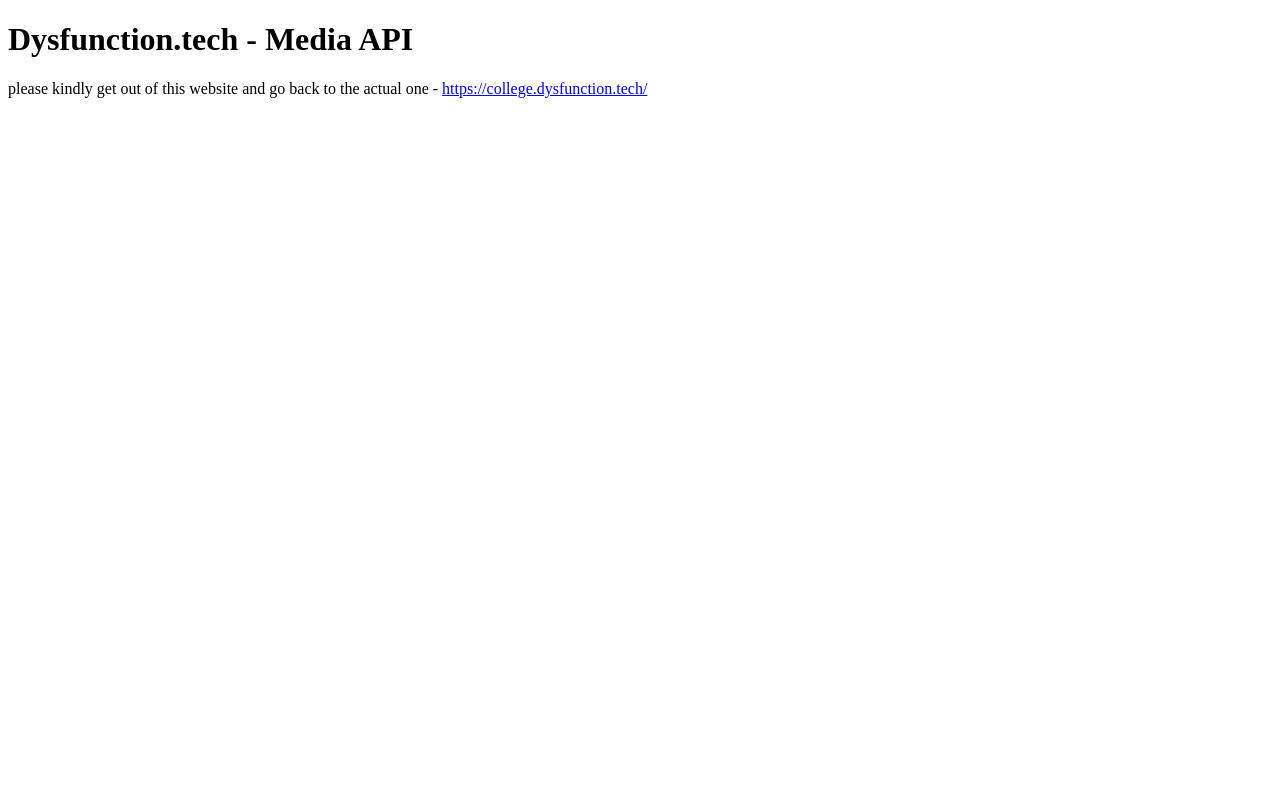
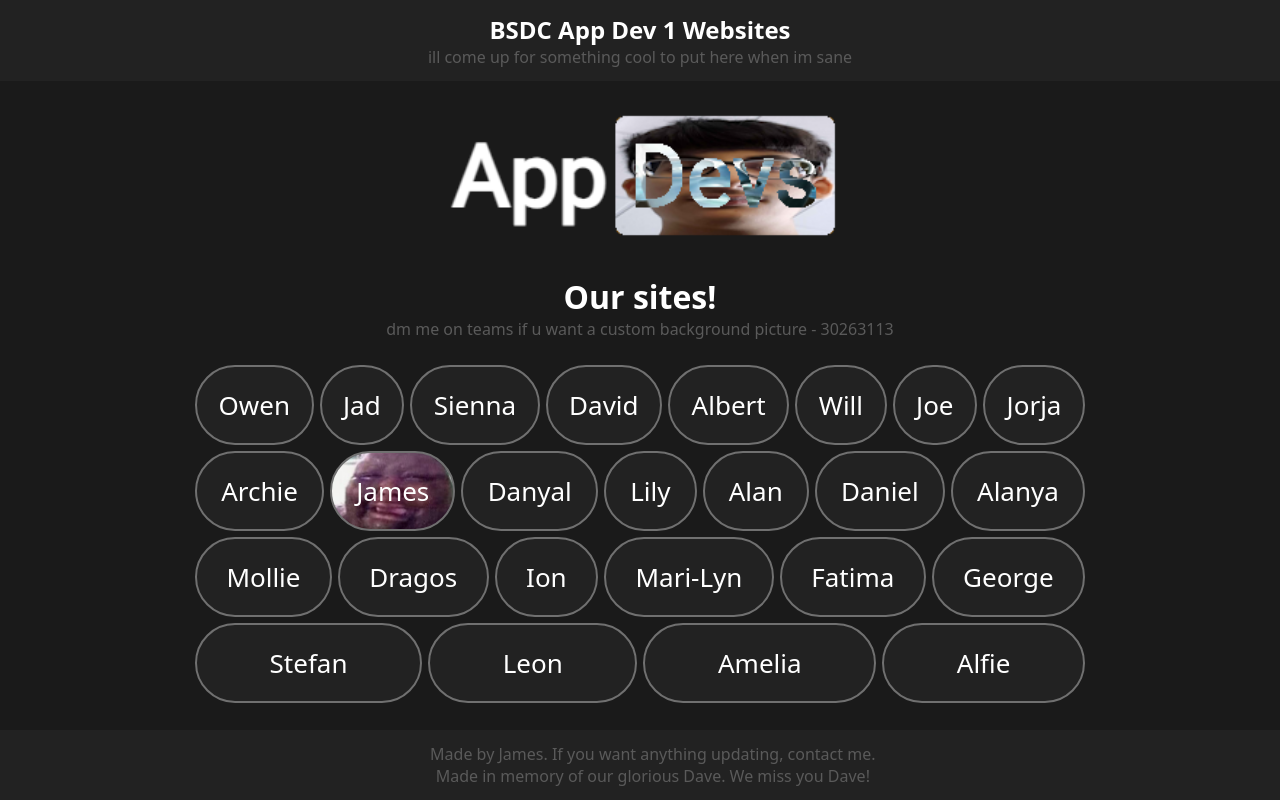
Before and after one commit to foggyzeus1/foggyzeus1.github.io, a plain HTML site: page index.html in a window 1280 px wide. Drawn offline with Linux system fonts and the light colour scheme.

Commit message:
giving the site some life

```diff
--- a/index.html
+++ b/index.html
@@ -1,12 +1,187 @@
 <!DOCTYPE html>
 <html lang="en">
-<head>
-    <meta charset="UTF-8">
-    <meta name="viewport" content="width=device-width, initial-scale=1.0">
-    <title>Dysfunction.tech - Media API</title>
-</head>
-<body>
-    <h1>Dysfunction.tech - Media API</h1>
-    <p>please kindly get out of this website and go back to the actual one - <a href="https://college.dysfunction.tech/ ">https://college.dysfunction.tech/</a></p>
-</body>
+  <head>
+    <meta charset="UTF-8" />
+    <meta name="viewport" content="width=device-width, initial-scale=1.0" />
+    <title>App Dev 1 - Websites!</title>
+    <link rel="stylesheet" href="/styles.css" />
+  </head>
+  <body>
+    <nav class="navBar">
+      <h1>BSDC App Dev 1 Websites</h1>
+      <p style="color: rgb(90, 90, 90)">
+        ill come up for something cool to put here when im sane
+      </p>
+    </nav>
+
+    <div class="body">
+      <img src="media/ad1.png" style="width: 35%" />
+      <h1>Our sites!<br /></h1>
+      <p style="color: rgb(90, 90, 90)">dm me on teams if u want a custom background picture -  30263113</p>
+      <br>
+      <div class="sitesContainer">
+        <!-- <a
+          class="toSite"
+          href="https://template.github.io"
+          style="background-image: url(/media/template.png)"
+          >template</a
+        > -->
+        <a
+          class="toSite"
+          href="https://bsdc-owenr-h.github.io"
+
+          >Owen</a
+        >
+        <a
+          class="toSite"
+          href="https://jsade32.github.io"
+
+          >Jad</a
+        >
+        <a
+          class="toSite"
+          href="https://sienna-crofts.github.io"
+
+          >Sienna</a
+        >
+        <a
+          class="toSite"
+          href="https://bsdc-david.github.io"
+
+          >David</a
+        >
+        <a
+          class="toSite"
+          href="https://bsdc-albert.github.io"
+
+          >Albert</a
+        >
+        <a
+          class="toSite"
+          href="https://bsdc-william.github.io"
+
+          >Will</a
+        >
+        <a
+          class="toSite"
+          href="https://bsdc-joe.github.io"
+
+          >Joe</a
+        >
+        <a
+          class="toSite"
+          href="https://bsdc-jorja.github.io"
+
+          >Jorja</a
+        >
+        <a
+          class="toSite"
+          href="https://bsdc-archie.github.io"
+
+          >Archie</a
+        >
+        <a
+          class="toSite"
+          href="https://bsdc-james.github.io"
+          style="background-image: url(/media/james.png)"
+          >James</a
+        >
+        <a
+          class="toSite"
+          href="https://bsdc-danyal.github.io"
+
+          >Danyal</a
+        >
+        <a
+          class="toSite"
+          href="https://bsdc-lily.github.io"
+
+          >Lily</a
+        >
+        <a
+          class="toSite"
+          href="https://bsdc-alan.github.io"
+
+          >Alan</a
+        >
+        <a
+          class="toSite"
+          href="https://bsdc-daniel.github.io"
+
+          >Daniel</a
+        >
+        <a
+          class="toSite"
+          href="https://bsdc-alanya.github.io"
+
+          >Alanya</a
+        >
+        <a
+          class="toSite"
+          href="https://bsdc-mollie.github.io"
+
+          >Mollie</a
+        >
+        <a
+          class="toSite"
+          href="https://bsdc-dragos.github.io"
+
+          >Dragos</a
+        >
+        <a
+          class="toSite"
+          href="https://bsdc-ion.github.io"
+
+          >Ion</a
+        >
+        <a
+          class="toSite"
+          href="https://bsdc-mari-lyn.github.io"
+
+          >Mari-Lyn</a
+        >
+        <a
+          class="toSite"
+          href="https://fatimayasir1.github.io"
+
+          >Fatima</a
+        >
+        <a
+          class="toSite"
+          href="https://bsdc-george.github.io"
+
+          >George</a
+        >
+        <a
+          class="toSite"
+          href="https://bsdc-stefan.github.io"
+
+          >Stefan</a
+        >
+        <a
+          class="toSite"
+          href="https://bsdc-leon.github.io"
+
+          >Leon</a
+        >
+        <a
+          class="toSite"
+          href="https://bsdc-ameliamk.github.io"
+
+          >Amelia</a
+        >
+        <a
+          class="toSite"
+          href="https://bsdc-alfie.github.io"
+
+          >Alfie</a
+        >
+      </div>
+    </div>
+
+    <footer class="siteFooter">
+      Made by James. If you want anything updating, contact me.<br />Made in
+      memory of our glorious Dave. We miss you Dave!
+    </footer>
+  </body>
 </html>
--- /dev/null
+++ b/styles.css
@@ -0,0 +1,76 @@
+* {
+  margin: 0;
+  font-family: system-ui;
+}
+
+a {
+  text-decoration: none;
+}
+
+body {
+  background-color: rgb(26, 26, 26);
+  color: white;
+}
+
+.body {
+  text-align: center;
+}
+
+.sitesContainer {
+  margin-left: auto;
+  margin-right: auto;
+  display: flex;
+  flex-wrap: wrap;
+  width: 70%;
+  box-sizing: border-box;
+  align-items: center;
+}
+
+.navBar {
+  background-color: rgb(34, 34, 34);
+  color: white;
+  padding: 1%;
+  text-align: center;
+}
+
+.toSite {
+  color: white;
+  font-size: 26px;
+  margin: 3px;
+  flex-grow: 1;
+  text-align: center;
+  border: rgb(112, 112, 112) solid 2px;
+  border-radius: 100000px;
+  padding: 20px 20px;
+  display: flex;
+  flex-direction: column;
+  justify-content: center;
+  background-color: rgb(34, 34, 34);
+  transition: 0.25s;
+
+  background-size: contain;
+  background-size: cover;
+  background-position: bottom;
+  background-repeat: no-repeat;
+}
+
+.toSite:hover {
+  background-color: rgb(90, 90, 90);
+}
+
+.siteFooter {
+  position: fixed;
+  bottom: 0;
+  width: 100%;
+  background-color: rgb(34, 34, 34);
+  color: rgb(90, 90, 90);
+  padding: 1%;
+  text-align: center;
+}
+.footerLink {
+  color: rgb(90, 90, 90);
+  transition: 0.2 5s;
+}
+.footerLink:hover {
+  color: rgb(112, 112, 112);
+}
```
Also changed, not shown: app.js (added), media/ad1.png (added), media/james.png (added), 1 other file.
